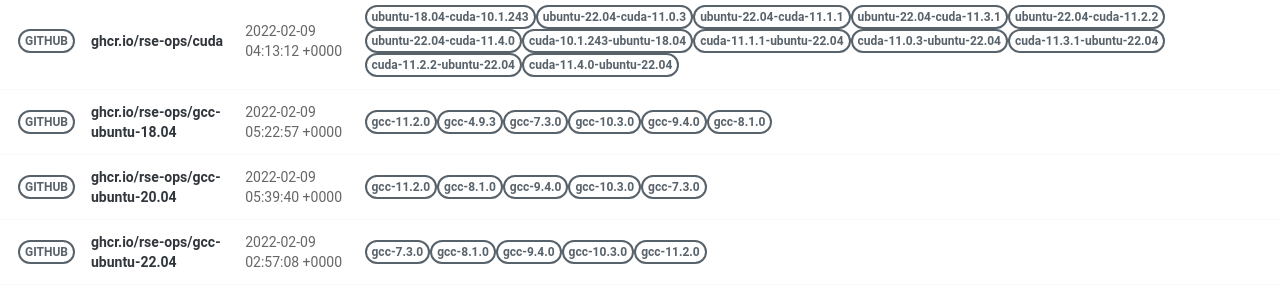
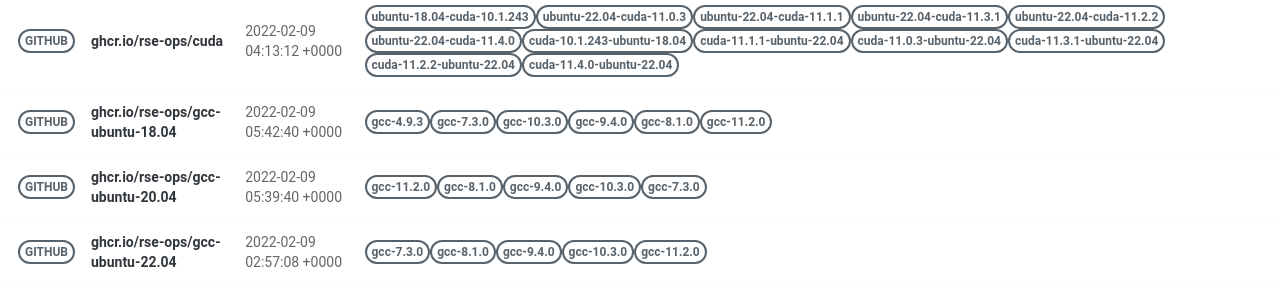
Before and after one commit to rse-ops/docker-images, a Jekyll site: the page built from pages/index.md, in a window 1280 px wide. Shown: the part 502-801 px from the top of the page. Built offline with Jekyll 4.4.1, drawn with Linux system fonts in a browser that asks for light colours; nearby versions of some CDN libraries.

Commit message:
Automated push to update library 2022-02-09

```diff
--- a/_library/ghcr.io-rse-ops-gcc-ubuntu-18.04.md
+++ b/_library/ghcr.io-rse-ops-gcc-ubuntu-18.04.md
@@ -1,14 +1,11 @@
 ---
 layout: container
 name: ghcr.io/rse-ops/gcc-ubuntu-18.04
-updated_at: 2022-02-09 05:22:57.944130
+updated_at: 2022-02-09 05:42:40.827972
 
 
 container_url: https://github.com/orgs/rse-ops/packages/container/package/gcc-ubuntu-18.04
 versions:
- - tag: gcc-11.2.0
-   dockerfile: https://github.com/rse-ops/docker-images/blob/main/ubuntu/gcc/Dockerfile
-   manifest: https://crane.ggcr.dev/manifest/ghcr.io/rse-ops/gcc-ubuntu-18.04:gcc-11.2.0
  - tag: gcc-4.9.3
    dockerfile: https://github.com/rse-ops/docker-images/blob/main/ubuntu/gcc/Dockerfile
    manifest: https://crane.ggcr.dev/manifest/ghcr.io/rse-ops/gcc-ubuntu-18.04:gcc-4.9.3
```
Also changed, not shown: other parts of _library/ghcr.io-rse-ops-gcc-ubuntu-18.04.md (+3 -0 lines).
